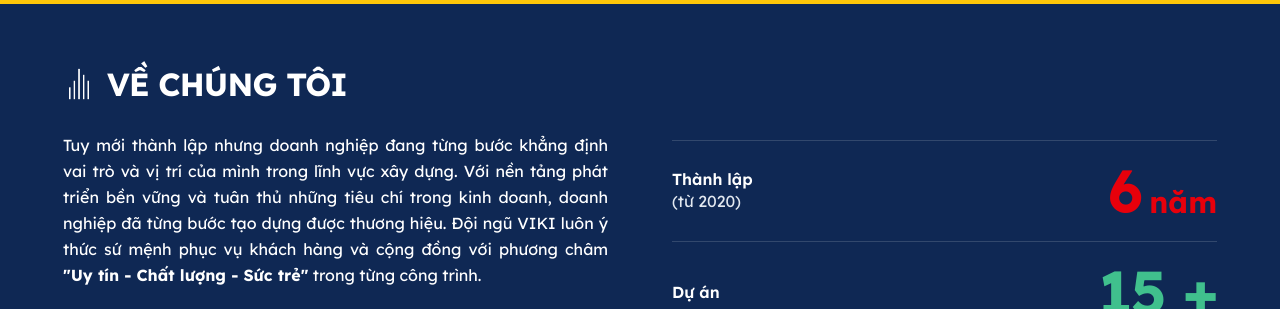
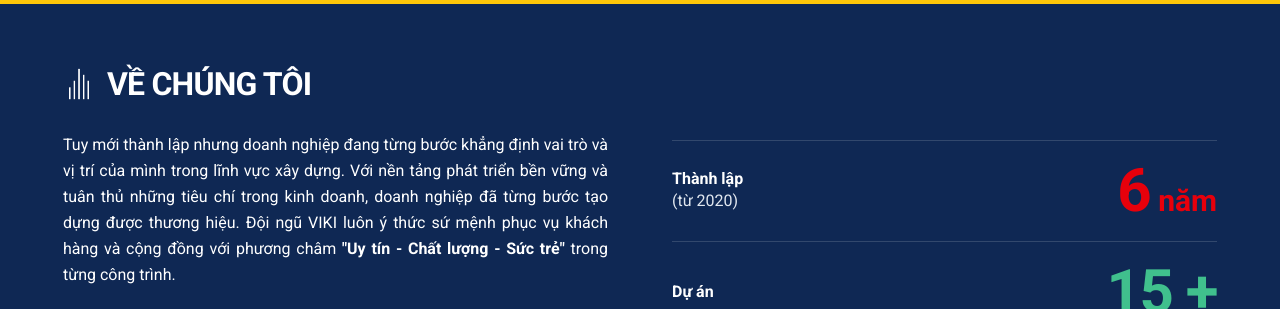
Before and after one commit to vikicons/vikicons.github.io, an Astro site: page / in a window 1280 px wide. Shown: the part 754-1063 px from the top of the page. Built offline with nearby package versions, Linux system fonts and the light colour scheme; Astro itself is replaced by a stand-in of ours.

Commit message:
Update Font Page

```diff
--- a/src/layouts/layout.astro
+++ b/src/layouts/layout.astro
@@ -15,7 +15,7 @@
     <!-- Google Fonts: Lexend Deca -->
     <link rel="preconnect" href="https://fonts.googleapis.com">
     <link rel="preconnect" href="https://fonts.gstatic.com" crossorigin>
-    <link href="https://fonts.googleapis.com/css2?family=Lexend+Deca:wght@300;400;500;600;700&display=swap" rel="stylesheet">
+    <link href="https://fonts.googleapis.com/css2?family=Roboto:wght@300;400;500;700&display=swap" rel="stylesheet">
 </head>
 <!-- ĐÃ FIX: Thêm min-h-screen flex flex-col để quản lý chiều cao toàn trang -->
 <body class="bg-white text-[#214080] antialiased overflow-x-hidden font-sans min-h-screen flex flex-col relative">
--- a/src/styles/global.css
+++ b/src/styles/global.css
@@ -4,7 +4,7 @@
    1. CẤU HÌNH CHUNG & NAVIGATION MENU (Đã cấu hình trước đó)
    ================================================= */
 body {
-    font-family: 'Lexend Deca', sans-serif;
+    font-family: 'Roboto', Arial, sans-serif;
     background-color: #ffffff;
     color: #16315E;
 }
```
